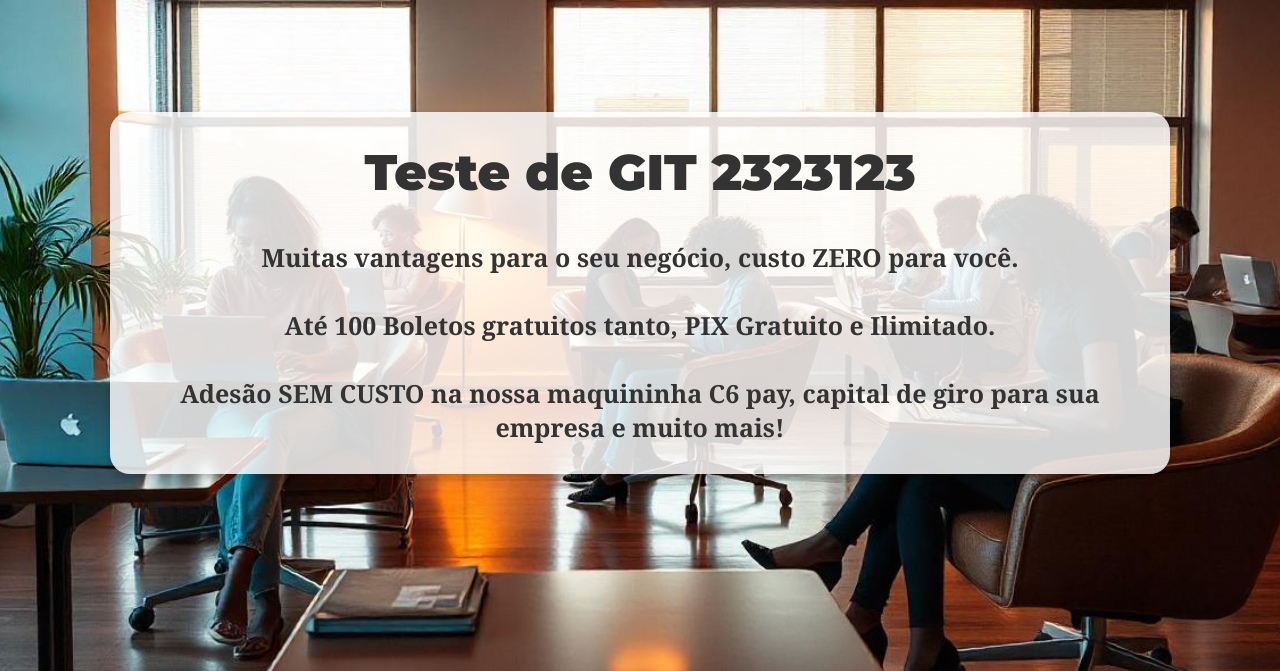
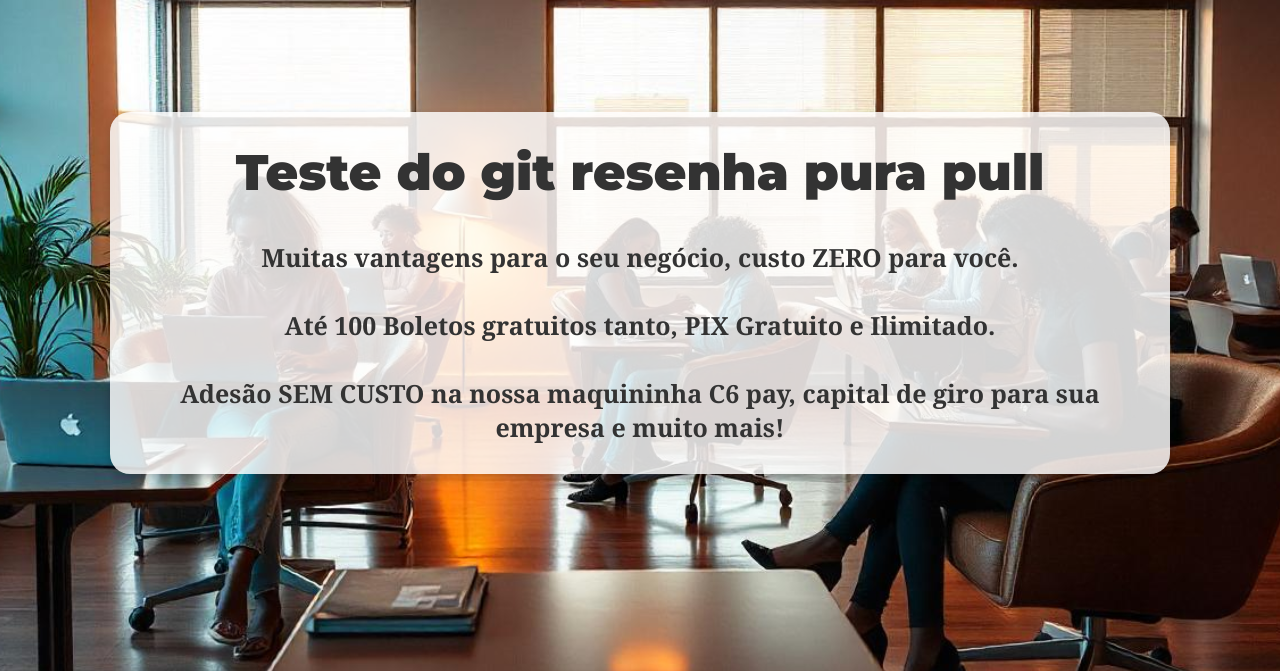
Before and after one commit to zkiddo/site, a plain HTML site: page sitedm9/index.html in a window 1280 px wide. Shown: the part 118-789 px from the top of the page. Drawn offline with nearby package versions, Linux system fonts and the light colour scheme.

Commit message:
Update index 01

```diff
--- a/sitedm9/index.html
+++ b/sitedm9/index.html
@@ -25,7 +25,7 @@
 
   <main>
     <div class="texto-principal">
-    <h1>Teste de GIT 2323123</h1>
+    <h1>Teste do git resenha pura pull</h1>
     <br>
     <h2>Muitas vantagens para o seu negócio, custo ZERO para você.<br><br> Até 100 Boletos gratuitos tanto, PIX Gratuito e
       Ilimitado.<br><br>
```
